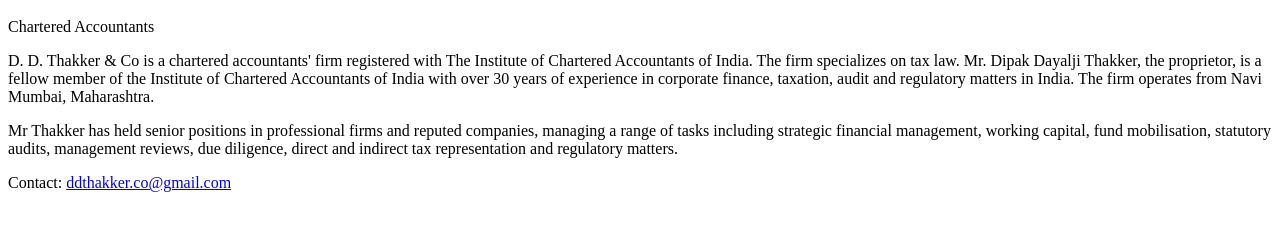
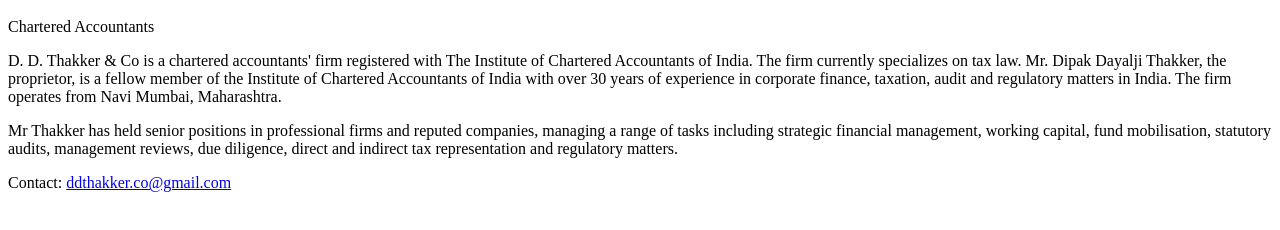
Before and after one commit to ddthakker/ddthakker.github.io, a plain HTML site: page index.html in a window 1280 px wide. Shown: the part 48-278 px from the top of the page. Drawn offline with Linux system fonts and the light colour scheme.

Commit message:
Update index.html

```diff
--- a/index.html
+++ b/index.html
@@ -5,7 +5,7 @@ Chartered Accountants
 
 <p>
   D. D. Thakker & Co is a chartered accountants' firm registered with The Institute of Chartered Accountants of India.
-  The firm specializes on tax law. Mr. Dipak Dayalji Thakker, the proprietor, is a fellow member of the Institute of Chartered Accountants of
+  The firm currently specializes on tax law. Mr. Dipak Dayalji Thakker, the proprietor, is a fellow member of the Institute of Chartered Accountants of
   India with over 30 years of experience in corporate finance, taxation, audit and regulatory matters in India. The firm operates from Navi Mumbai, Maharashtra.
 </p>
 <p>
```
